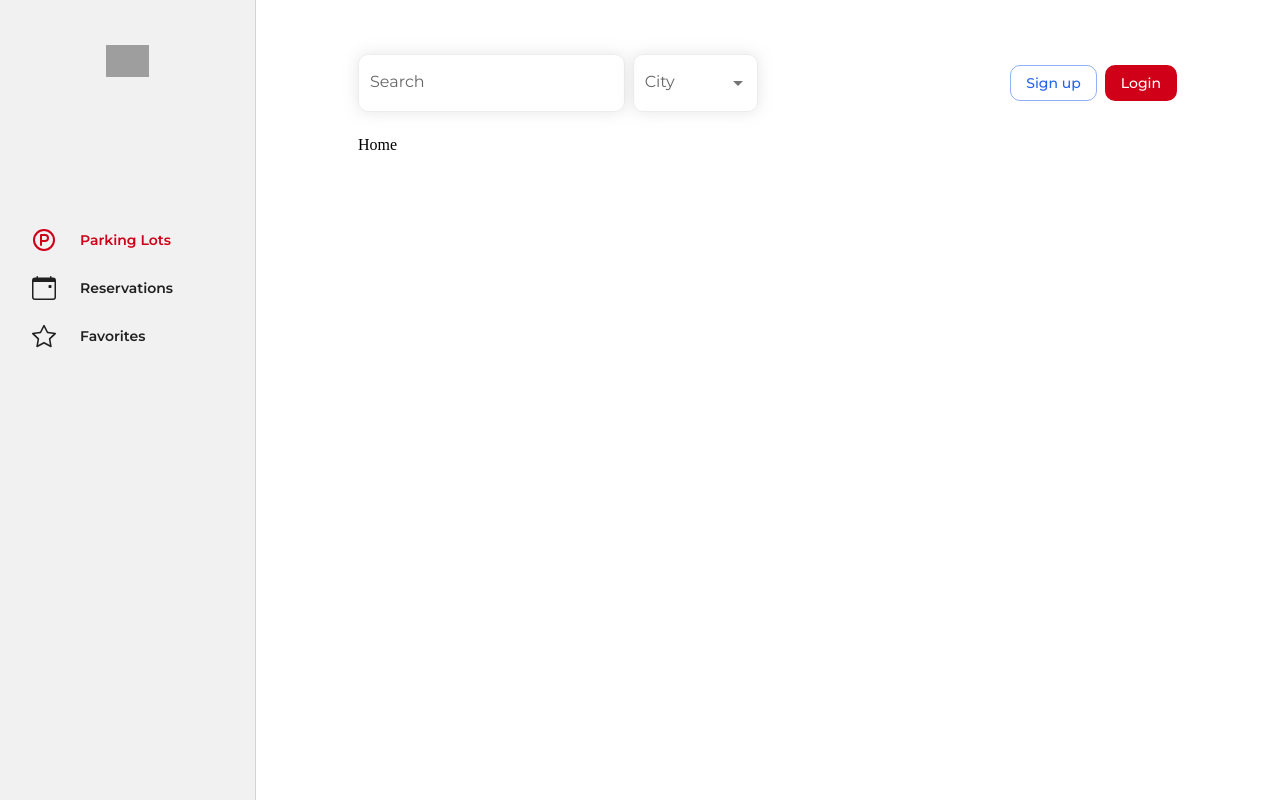
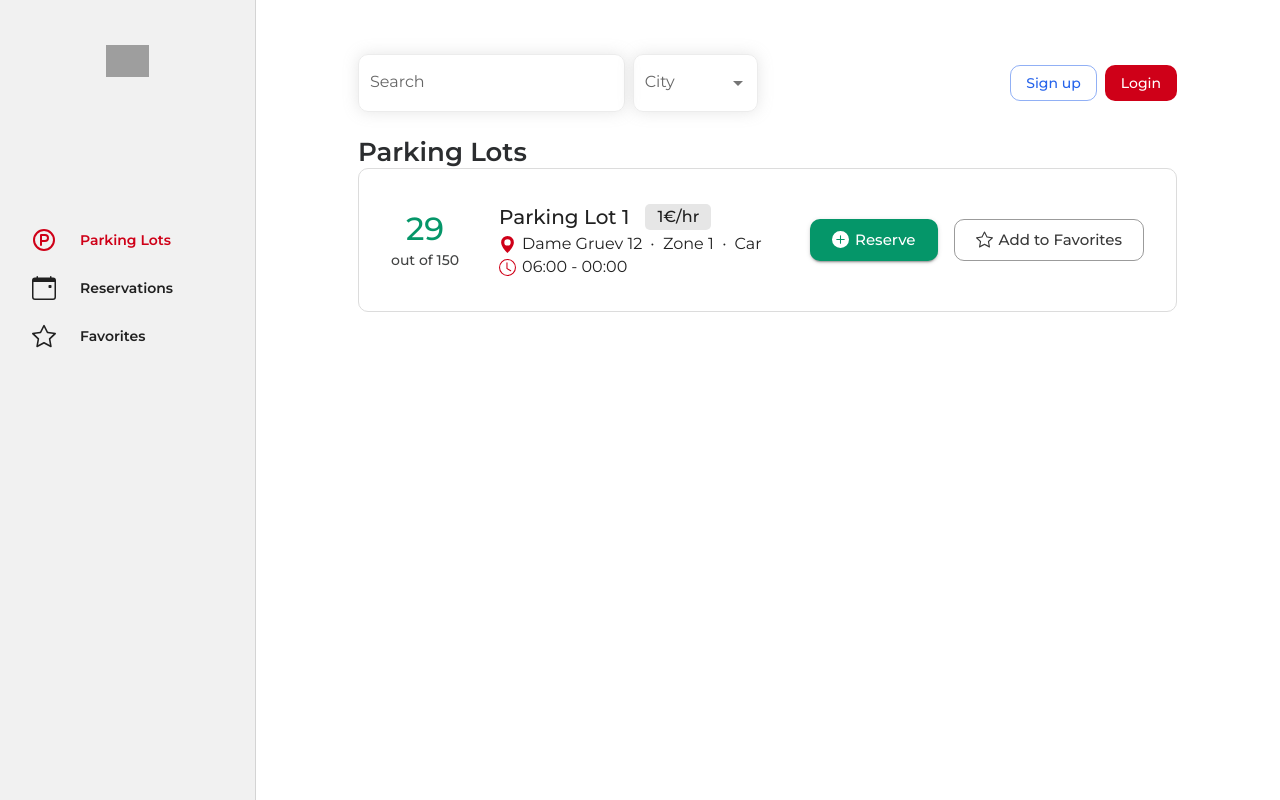
Before and after one commit to petrovicdalibor/IWParkingUI, a React (Vite) app: page / in a window 1280 px wide. Built offline with nearby package versions, Linux system fonts and the light colour scheme; grey boxes are pictures that could not be loaded.

Commit message:
added parking card component for big screen devices

```diff
--- /dev/null
+++ b/src/features/ParkingLots/components/ParkingLotsCard.jsx
@@ -0,0 +1,132 @@
+import { Box, Button, Card, Grid, Typography, styled } from "@mui/material";
+
+import {
+  BsGeoAltFill,
+  BsClock,
+  BsPlusCircleFill,
+  BsStar,
+} from "react-icons/bs";
+import theme from "../../../theme/Theme";
+
+const FreeSpots = styled(Typography)(() => ({
+  fontSize: "2rem",
+  color: "#059669",
+  fontWeight: 500,
+}));
+
+const bull = (
+  <Box
+    component="span"
+    sx={{ display: "inline-block", mx: "8px", transform: "scale(0.8)" }}
+  >
+    •
+  </Box>
+);
+
+const ParkingLotsCard = () => {
+  return (
+    <Card
+      sx={{
+        width: "100%",
+        borderRadius: "10px !important",
+        border: "1px solid #DCDCDC",
+        boxShadow: "none",
+      }}
+    >
+      <Grid
+        container
+        sx={{ display: "flex" }}
+        p={4}
+        width="100%"
+        justifyContent="space-between"
+      >
+        <Grid item display="flex" gap={5}>
+          <Grid
+            item
+            display={"flex"}
+            flexDirection={"column"}
+            textAlign={"center"}
+            justifyContent={"center"}
+          >
+            <FreeSpots variant="h5">29</FreeSpots>
+            <Typography variant="subtitle2" sx={{ color: "#424343" }}>
+              out of 150
+            </Typography>
+          </Grid>
+          <Grid item>
+            <Grid item display="flex" alignItems="center" gap={2}>
+              <Typography variant="h6" fontSize="1.25rem">
+                Parking Lot 1
+              </Typography>
+              <Typography
+                variant="subtitle2"
+                fontSize="1rem"
+                sx={{ background: "#E6E6E6", borderRadius: "5px" }}
+                px={1.5}
+              >
+                1&euro;/hr
+              </Typography>
+            </Grid>
+            <Grid
+              item
+              display="flex"
+              flexDirection="column"
+              justifyContent={"center"}
+            >
+              <Typography
+                variant="body2"
+                display={"flex"}
+                alignItems={"center"}
+                fontSize={"1rem"}
+                fontWeight={400}
+              >
+                <BsGeoAltFill
+                  size={17}
+                  style={{ marginRight: "6px" }}
+                  color="#CF0018"
+                />
+                Dame Gruev 12 {bull} Zone 1 {bull} Car
+              </Typography>
+              <Typography
+                variant="body2"
+                display={"flex"}
+                alignItems={"center"}
+                fontSize={"1rem"}
+                fontWeight={400}
+              >
+                <BsClock
+                  size={17}
+                  style={{ marginRight: "6px" }}
+                  color="#CF0018"
+                />
+                06:00 - 00:00
+              </Typography>
+            </Grid>
+          </Grid>
+        </Grid>
+        <Grid
+          item
+          display="flex"
+          gap={2}
+          alignItems="center"
+          justifyItems={"center"}
+        >
+          <Grid item>
+            <Button variant="contained" color="success" size="large">
+              <BsPlusCircleFill size={17} style={{ marginRight: "6px" }} />
+              Reserve
+            </Button>
+          </Grid>
+          <Grid item>
+            <Button variant="outlined" color="favorites" size="large">
+              <BsStar size={17} style={{ marginRight: "6px" }} />
+              Add to Favorites
+            </Button>
+          </Grid>
+        </Grid>
+      </Grid>
+    </Card>
+  );
+};
+
+export default ParkingLotsCard;
--- a/src/pages/Home.jsx
+++ b/src/pages/Home.jsx
@@ -1,7 +1,16 @@
-import React from "react";
+import { Grid, Typography } from "@mui/material";
+import ParkingLotsCard from "../features/ParkingLots/components/ParkingLotsCard";
 
 const Home = () => {
-  return <div>Home</div>;
+  return (
+    <>
+      <Typography variant="h2">Parking Lots</Typography>
+
+      <Grid container>
+        <ParkingLotsCard />
+      </Grid>
+    </>
+  );
 };
 
 export default Home;
--- a/src/theme/Theme.js
+++ b/src/theme/Theme.js
@@ -41,6 +41,10 @@ let theme = createTheme({
     error: {
       main: "#DC2626",
       contrastText: "#FFFFFF",
+    },
+    favorites: {
+      main: "#393939",
+      accent: "#FF8F00",
     },
   },
 });
```
